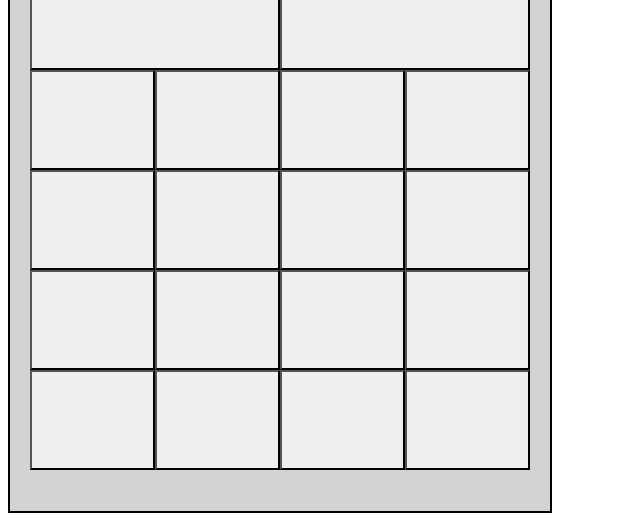
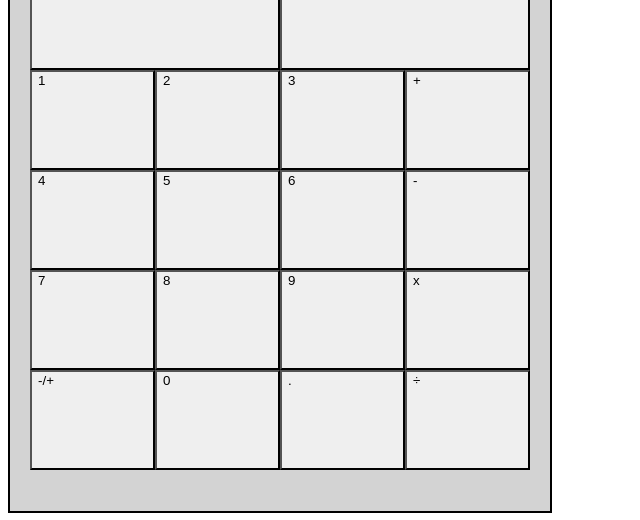
Before and after one commit to gitemeralds/odin-project, a plain HTML site: page calculator/index.html in a window 1280 px wide. Shown: the part 239-759 px from the top of the page, without its empty margins (0-640 px from the left). Drawn offline with Linux system fonts and the light colour scheme.

Commit message:
Added text content to all buttons and selected them on javascript

```diff
--- a/calculator/script.js
+++ b/calculator/script.js
@@ -37,3 +37,36 @@ rows = document.getElementsByClassName("row");
 for (let i = 0; i < rows.length; i++) {
   grid.appendChild(rows[i]);
 }
+
+const plusButton = document.querySelector(".row4 .button1");
+plusButton.textContent = " + ";
+const minusButton = document.querySelector(".row3 .button1");
+minusButton.textContent = " - ";
+const timesButton = document.querySelector(".row2 .button1");
+timesButton.textContent = " x ";
+const divisionButton = document.querySelector(".row1 .button1");
+divisionButton.textContent = " \u00F7 ";
+const button1 = document.querySelector(".row4 .button4");
+button1.textContent = "1";
+const button2 = document.querySelector(".row4 .button3");
+button2.textContent = "2";
+const button3 = document.querySelector(".row4 .button2");
+button3.textContent = "3";
+const button4 = document.querySelector(".row3 .button4");
+button4.textContent = "4";
+const button5 = document.querySelector(".row3 .button3");
+button5.textContent = "5";
+const button6 = document.querySelector(".row3 .button2");
+button6.textContent = "6";
+const button7 = document.querySelector(".row2 .button4");
+button7.textContent = "7";
+const button8 = document.querySelector(".row2 .button3");
+button8.textContent = "8";
+const button9 = document.querySelector(".row2 .button2");
+button9.textContent = "9";
+const negativeButton = document.querySelector(".row1 .button4");
+negativeButton.textContent = "-/+";
+const button0 = document.querySelector(".row1 .button3");
+button0.textContent = "0";
+const dotButton = document.querySelector(".row1 .button2");
+dotButton.textContent = ".";
--- a/calculator/styles.css
+++ b/calculator/styles.css
@@ -34,8 +34,7 @@
 }
 
 .button {
-  min-width: 50px;
-  min-height: 50px;
+  width: 109px;
   border-color: black;
   display: flex;
   flex-grow: 1;
```
